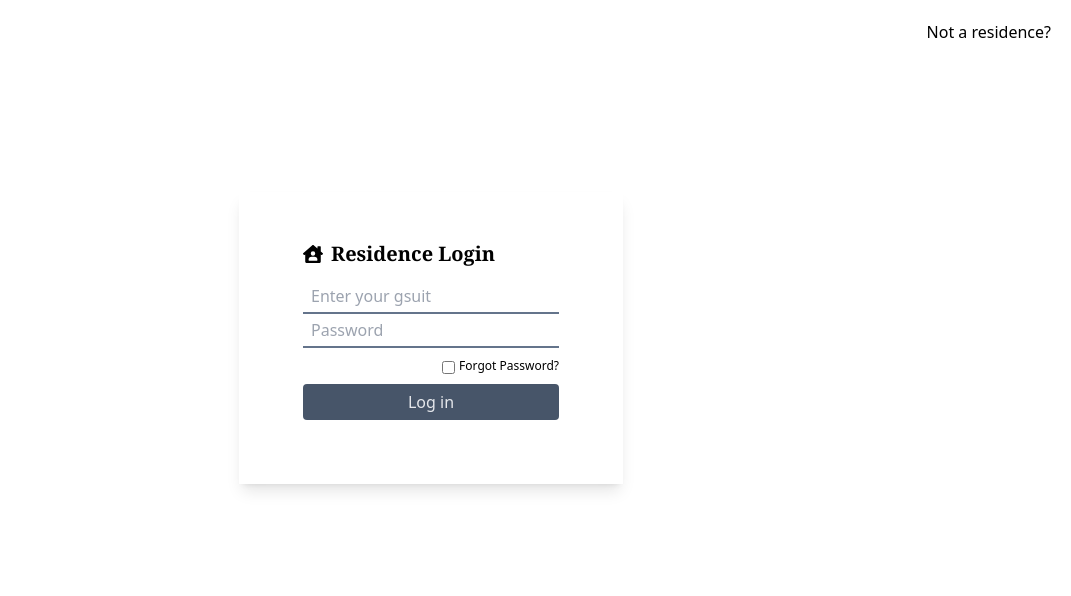
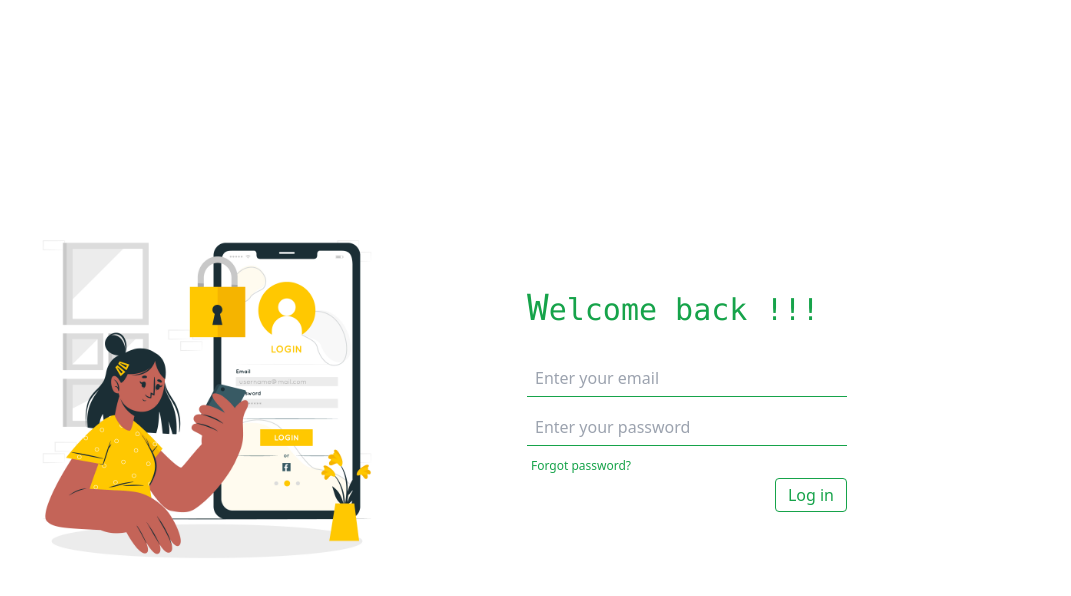
Before and after one commit to ijTuhin/hostel-management-webportal, a React (Vite) app: page /user-login in a window 1280 px wide. Shown: the top 596 px of the page, without its empty margins (209-1280 px from the left). Built offline with nearby package versions, Linux system fonts and the light colour scheme; no server answers.

Commit message:
implemented signInWithEmailAndPassword using Firebase

```diff
--- /dev/null
+++ b/src/Authentications/LoginForm/Login.jsx
@@ -0,0 +1,40 @@
+import { signInWithEmailAndPassword } from 'firebase/auth'
+import React from 'react'
+import { auth } from '../../../firebase.config'
+
+const Login = () => {
+  const handleLogin = e => {
+    e.preventDefault()
+    const email = e.target.email.value
+    const password = e.target.password.value
+    signInWithEmailAndPassword(auth, email, password)
+    .then((userCredential) => {
+      // Signed in
+      const user = userCredential.user;
+      console.log('Successfully Logged in!')
+      // ...
+    })
+    .catch((error) => {
+      const errorCode = error.code;
+      const errorMessage = error.message;
+      console.log(errorMessage)
+    });
+  }
+  return (
+    <div className='space-y-8'>
+        <p className='title text-green-600 text-3xl font-mono'><span className='text-4xl'>W</span>elcome back !!!</p>
+        <form onSubmit={handleLogin} className='grid grid-cols-1 w-[20rem]'>
+            <input className='border-b border-green-600 outline-transparent px-2 py-1.5' type="email" name="email" id="email" placeholder='Enter your email' required/>
+            <input className='border-b border-green-600 outline-transparent px-2 py-1.5 mt-3' type="password" name="password" id="password" placeholder='Enter your password' required/>
+            <div className='flex justify-start pt-2'>
+                <button type='button' onClick={() => {/*  */}} className='p-1 text-xs text-green-600 hover:underline'>Forgot password?</button>
+            </div>
+            <div className='flex justify-end'>
+                <button type='submit' className='border px-3 py-1 border-green-600 rounded text-green-600 hover:text-white hover:bg-green-600'>Log in</button>
+            </div>
+        </form>
+    </div>
+  )
+}
+
+export default Login
--- /dev/null
+++ b/src/Authentications/LoginForm/LoginPage.jsx
@@ -0,0 +1,17 @@
+import React from 'react'
+import bgLogo from "../../Images/login-II.jpg";
+import Login from './Login';
+
+const LoginPage = () => {
+    return (
+      <div className="flex justify-center items-center">
+        <div className="w-[40%] h-screen flex items-center">
+          <img src={bgLogo} className="w-[75%]" alt="" />
+        </div>
+        {/* Form */}
+        <Login/>
+      </div>
+    )
+  }
+
+export default LoginPage
```
Also changed, not shown: src/main.jsx (+5 -4 lines).
